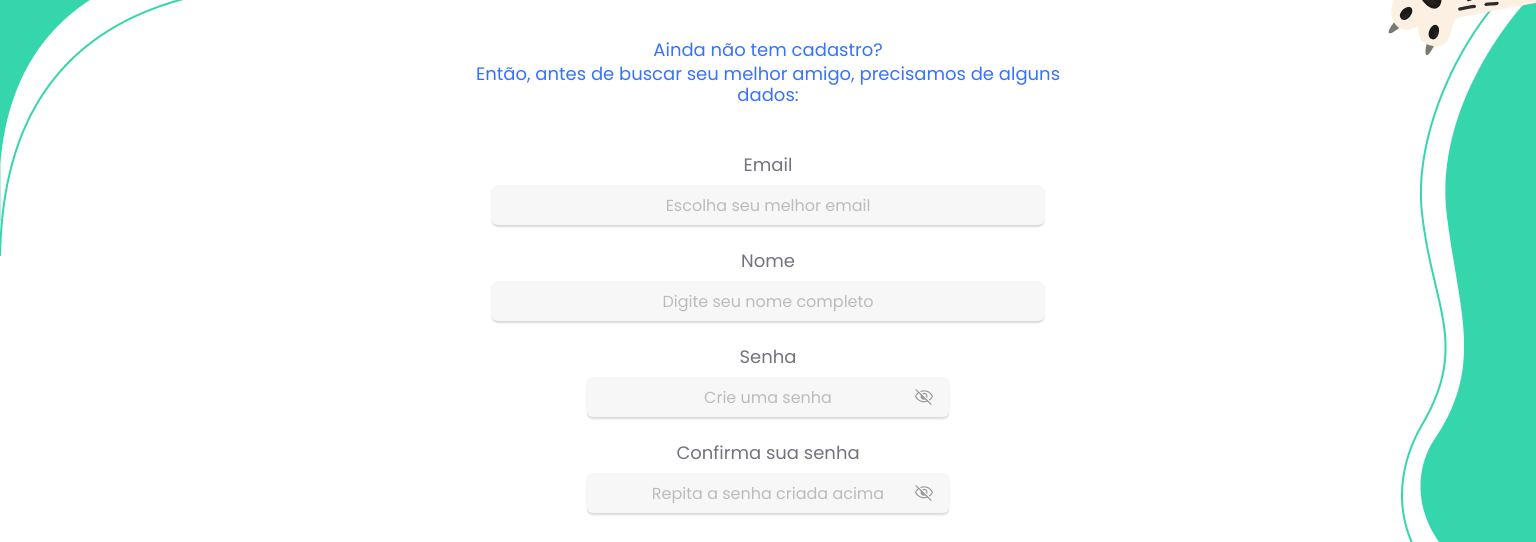
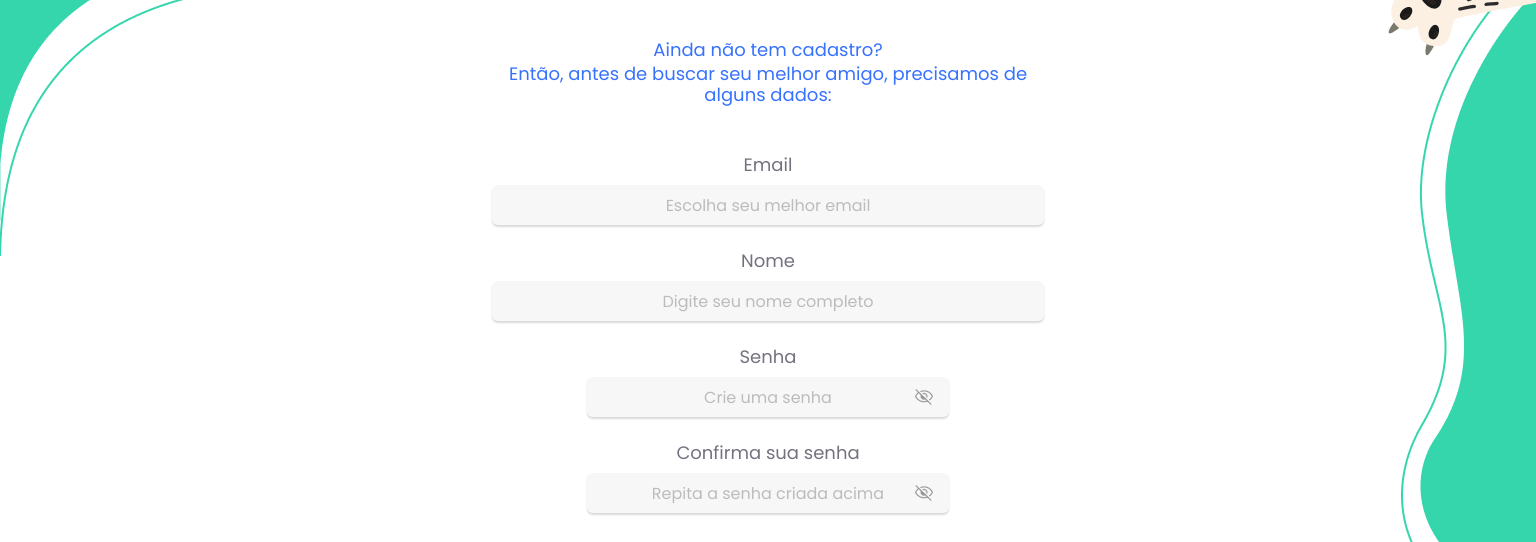
Before and after one commit to daniel-liberato/Adopet, a plain HTML site: page cadastro.html in a window 1536 px wide. Shown: the part 213-755 px from the top of the page. Drawn offline with Linux system fonts and the light colour scheme.

Commit message:
correção largura texto página cadastro

```diff
--- a/assets/css/cadastro.css
+++ b/assets/css/cadastro.css
@@ -104,7 +104,7 @@ body {
     }
 
     .cadastro > .texto {
-        width: 38.33%;
+        width: 552px;
 
         margin-bottom: 3rem;
     }
```
